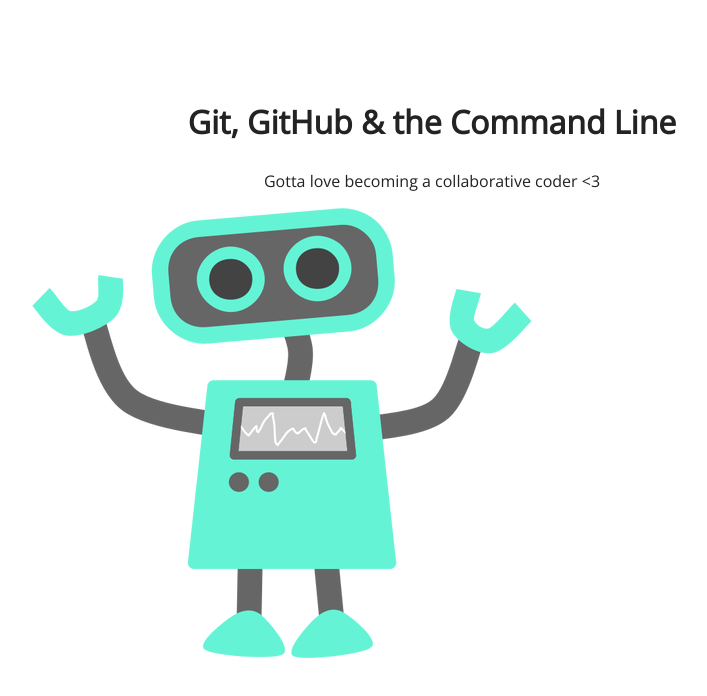
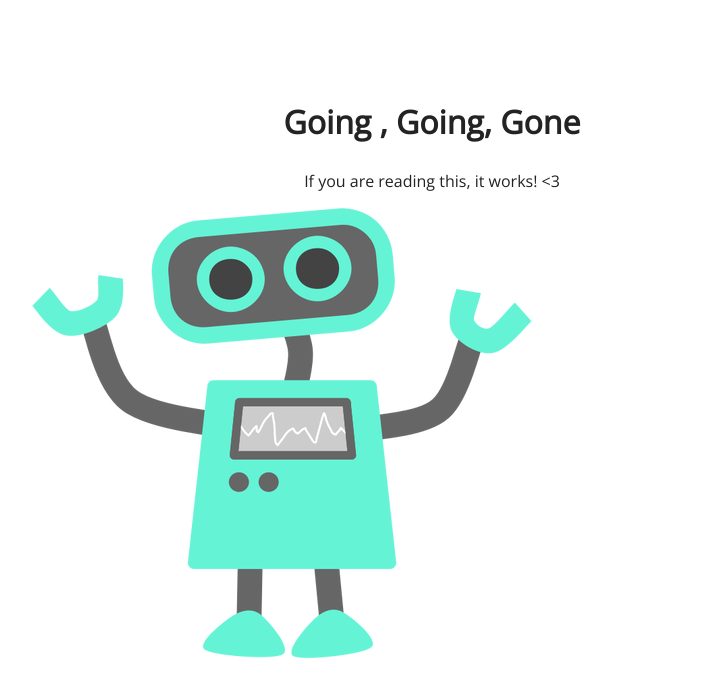
Before and after one commit to cdiggy22/105-project, a plain HTML site: page index.html in a window 1280 px wide. Shown: the whole page, without its empty margins (208-915 px from the left). Drawn offline with nearby package versions, Linux system fonts and the light colour scheme.

Commit message:
headings changed

```diff
--- a/index.html
+++ b/index.html
@@ -8,8 +8,8 @@
 </head>
 <body>
 	<section>
-		<h1>Git, GitHub & the Command Line</h1>
-		<p>Gotta love becoming a collaborative coder <3</p>
+		<h1>Going , Going, Gone </h1>
+		<p>If you are reading this, it works! <3</p>
 		<img src="img/happy-blue-robot.png">
 	</section>
 </body>
```
